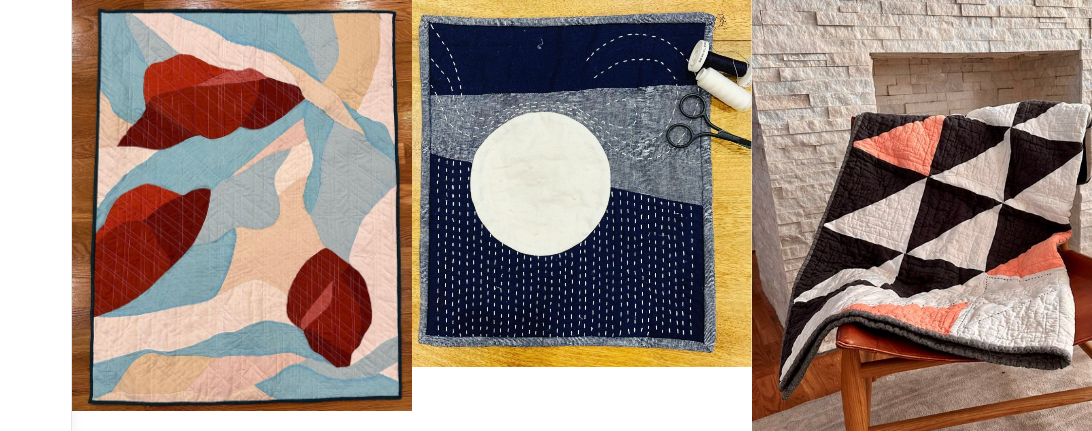
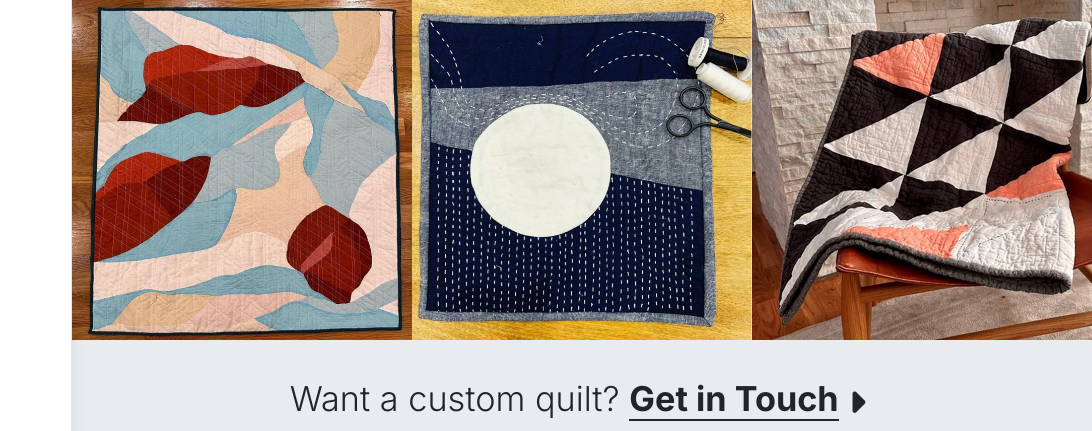
Before and after one commit to MatthewHardman/AhkanaQuilts, a plain HTML site: page index-portfolio-3.html in a window 1280 px wide. Shown: the top 431 px of the page, 188-1280 px from the left. Drawn offline with Linux system fonts and the light colour scheme; a web font is replaced by a local one.

Commit message:
squared up photos

```diff
--- a/index-portfolio-3.html
+++ b/index-portfolio-3.html
@@ -122,7 +122,7 @@
 							<!-- Image: Start -->
 							<div class="portfolio-image">
 								<a href="portfolio-single.html">
-									<img src="images/Quilt1.png" alt="Cool Leaf Quilt">
+									<img src="images/Quilt1square.jpg" alt="Cool Leaf Quilt">
 								</a>
 								<!-- Overlay: Start -->
 								<div class="bg-overlay">
@@ -149,7 +149,7 @@
 						<div class="grid-inner">
 							<div class="portfolio-image">
 								<a href="portfolio-single.html">
-									<img src="images/Quilt2.png" alt="Blue Moon">
+									<img src="images/Quilt2square.jpg" alt="Blue Moon">
 								</a>
 								<div class="bg-overlay">
 									<div class="bg-overlay-content dark" data-hover-animate="fadeIn" data-hover-parent=".portfolio-item">
@@ -169,7 +169,7 @@
 						<div class="grid-inner">
 							<div class="portfolio-image">
 								<a href="#">
-									<img src="images/Quilt3.jpg" alt="Orange Triangles">
+									<img src="images/Quilt3square.jpg" alt="Orange Triangles">
 								</a>
 								<div class="bg-overlay">
 									<div class="bg-overlay-content dark" data-hover-animate="fadeIn" data-hover-parent=".portfolio-item">
```
Also changed, not shown: images/Quilt1square.jpg (added), images/Quilt2square.jpg (added), images/Quilt3square.jpg (added).
